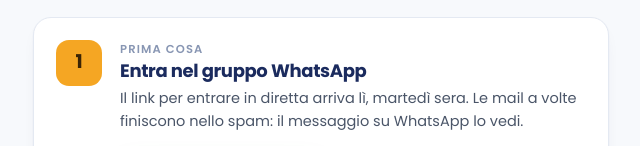
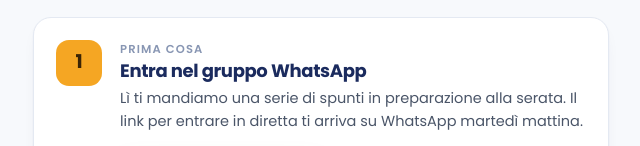
Before and after one commit to gestioneclientib2b-lab/accademia-atena-pagine, a plain HTML site: page grazie/index.html in a window 1280 px wide. Shown: the part 1017-1163 px from the top of the page, without its empty margins (319-959 px from the left). Drawn offline with Linux system fonts and the light colour scheme.

Commit message:
Pagina grazie: community per gli spunti, link diretta su WhatsApp martedì mattina

```diff
--- a/grazie/index.html
+++ b/grazie/index.html
@@ -144,7 +144,7 @@ src="https://www.facebook.com/tr?id=2272721193177851&ev=PageView&noscript=1"/></
       <div>
         <div class="k">Prima cosa</div>
         <h3>Entra nel gruppo WhatsApp</h3>
-        <p>Il link per entrare in diretta arriva lì, martedì sera. Le mail a volte finiscono nello spam: il messaggio su WhatsApp lo vedi.</p>
+        <p>Lì ti mandiamo una serie di spunti in preparazione alla serata. Il link per entrare in diretta ti arriva su WhatsApp martedì mattina.</p>
         <a href="#" class="btn wa js-wa"><svg viewBox="0 0 24 24" fill="none" stroke="currentColor" stroke-width="1.9" stroke-linecap="round" stroke-linejoin="round"><path d="M21 11.5a8.5 8.5 0 0 1-12.5 7.5L3 21l2-5.5A8.5 8.5 0 1 1 21 11.5z"/></svg> Entra nel gruppo</a>
       </div>
     </div>
```
